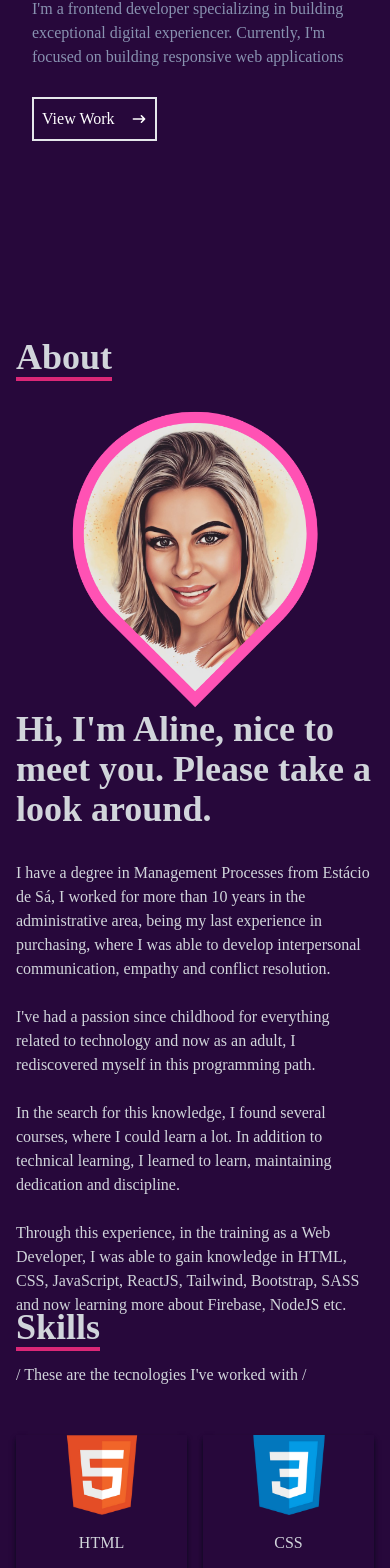
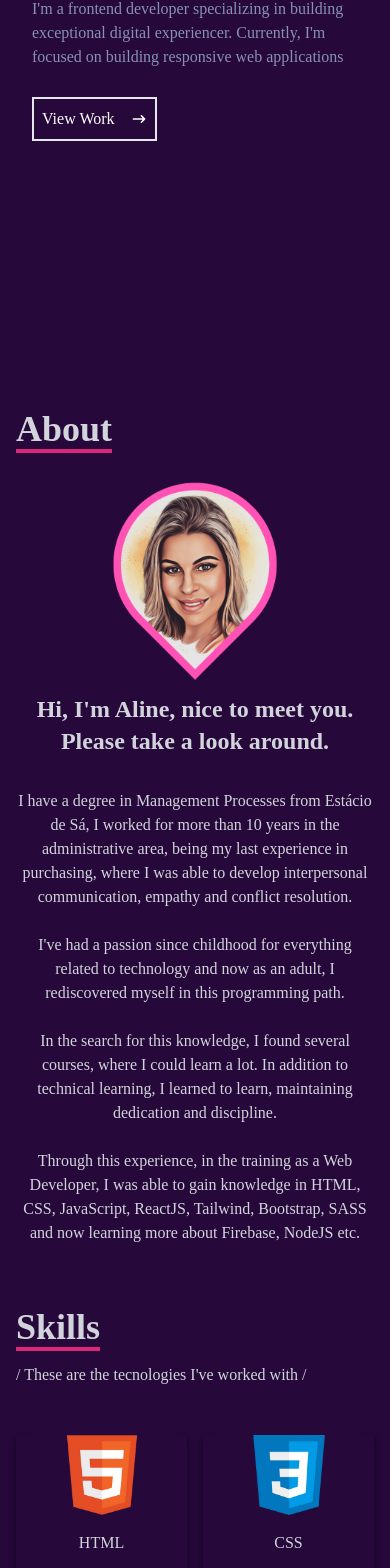
Before and after one commit to alinerivieri/portfolio, a React (Create React App) app: page / in a window 390 px wide. Shown: the part 427-1995 px from the top of the page. Built offline with nearby package versions, Linux system fonts and the light colour scheme.

Commit message:
adjust responsiveness

```diff
--- a/src/App.js
+++ b/src/App.js
@@ -1,6 +1,7 @@
 import React from 'react'
 import About from './components/About'
 import Contact from './components/Contact'
+import Footer from './components/Footer'
 import Home from './components/Home'
 import Navbar from './components/Navbar'
 import Skills from './components/Skills'
@@ -15,6 +16,7 @@ const App = () => {
       <Skills />
       <Work />
       <Contact />
+      <Footer/>
     </div>
   )
 }
--- a/src/components/About.jsx
+++ b/src/components/About.jsx
@@ -15,10 +15,10 @@ const About = () => {
         </div>
         <div className="max-w-[1000px] w-full grid sm:grid-cols-2 gap-8 px-4">
           <div className="sm:text-right text-4xl font-bold">
-          <img className='w-[300px] mx-auto' src={photo} alt="" />
-            <p>Hi, I'm Aline, nice to meet you. Please take a look around.</p>
+          <img className='lg:w-[300px] w-[200px] mx-auto mb-3' src={photo} alt="" />
+            <p className='md:text-3xl md:text-left text-2xl text-center'>Hi, I'm Aline, nice to meet you. Please take a look around.</p>
           </div>
-          <div>
+          <div className='md:text-left text-center'>
             <p>
             I have a degree in Management Processes from Estácio de Sá, I worked for more than 10 years in the administrative area, being my last experience in purchasing, where I was able to develop interpersonal communication, empathy and conflict resolution.
             </p>
--- /dev/null
+++ b/src/components/Footer.jsx
@@ -0,0 +1,36 @@
+import React from "react";
+
+import { FaGithub, FaLinkedin, FaInstagram } from "react-icons/fa";
+import { HiOutlineMail } from "react-icons/hi";
+
+const Footer = () => {
+  return (
+    <div
+      name="social"
+      className="w-full bg-[#27083b] flex flex-col justify-center items-center p-4"
+    >
+        <div className="w-full flex-wrap max-w-[1000px] flex justify-between items-center border-t-2 border-pink-400">
+
+      <div className="mt-2 w-full sm:max-w-[280px] p-7 sm:text-left text-center">
+        <p className="text-gray-300">
+          Aline Rivieri
+        </p>
+        <p className="text-gray-300">
+          Hortolândia/SP - Brazil
+        </p>
+        <p className="text-gray-300">
+          alinerrivieri@gmail.com
+        </p>
+      </div>
+      <div className="flex justify-between w-full p-7 sm:max-w-[280px] mb-6 text-gray-300">
+          <a href="https://www.instagram.com/thelinecode/" target="blank"><FaInstagram className="text-3xl hover:text-pink-500" /></a>
+          <a href="https://www.linkedin.com/in/alinelrivieri/" target="blank"><FaLinkedin className="text-3xl hover:text-pink-500" /></a>
+          <a href="https://github.com/alinerivieri" target="blank"><FaGithub className="text-3xl hover:text-pink-500" /></a>
+          <a href="mailto:alinerrivieri@gmail.com" target="blank"><HiOutlineMail className="text-3xl hover:text-pink-500" /></a>
+      </div>
+        </div>
+    </div>
+  );
+};
+
+export default Footer;
```
Also changed, not shown: src/components/Contact.jsx (+45 -18 lines).
